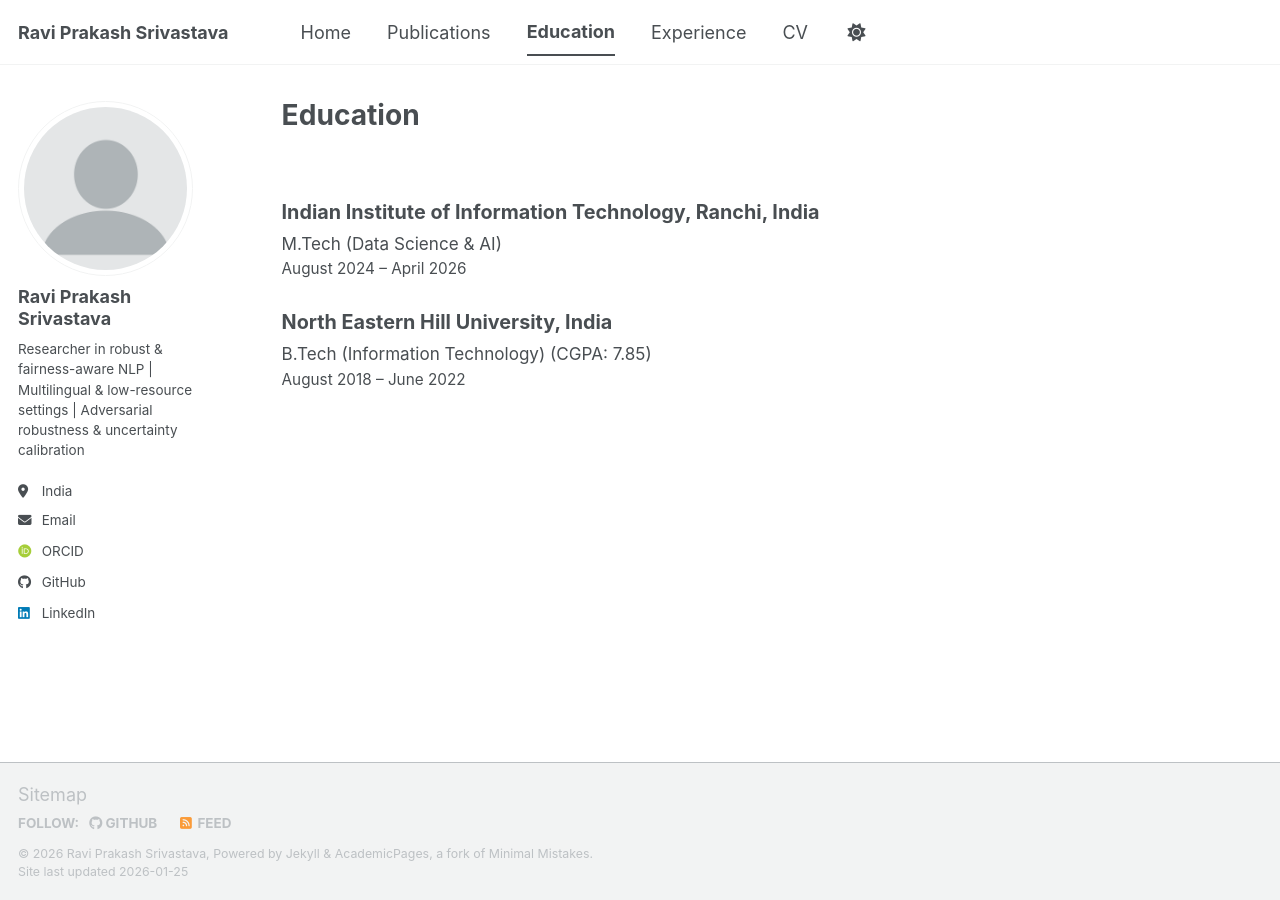
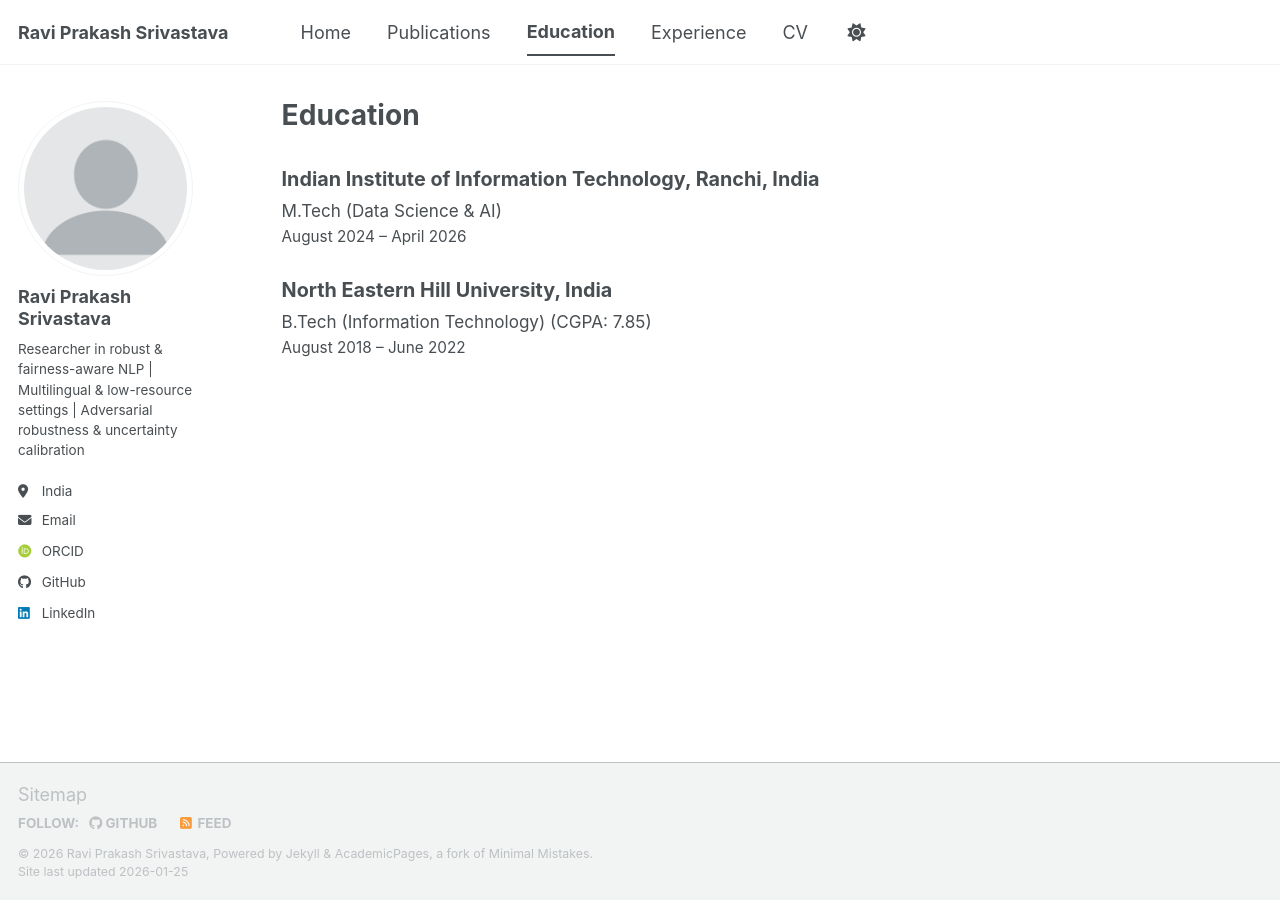
Before and after one commit to t36512401-hue/t36512401-hue.github.io, a Jekyll site: the page built from education.md, in a window 1280 px wide. Built offline with Jekyll 4.4.1, drawn with Linux system fonts in a browser that asks for light colours; some web fonts are replaced; a script bundle is joined from its source files by our own code; library files that are not in the unit come from our copies.

Commit message:
Update education.md

```diff
--- a/education.md
+++ b/education.md
@@ -4,7 +4,7 @@ title: "Education"
 permalink: /education/
 author_profile: true
 ---
-<br>
+<div style="margin-top:2rem;"> <!-- noticeable space below the title -->
 <ul style="list-style:none; padding-left:0;">
   <!-- M.Tech -->
   <li style="margin-bottom:1.5rem;">
```
